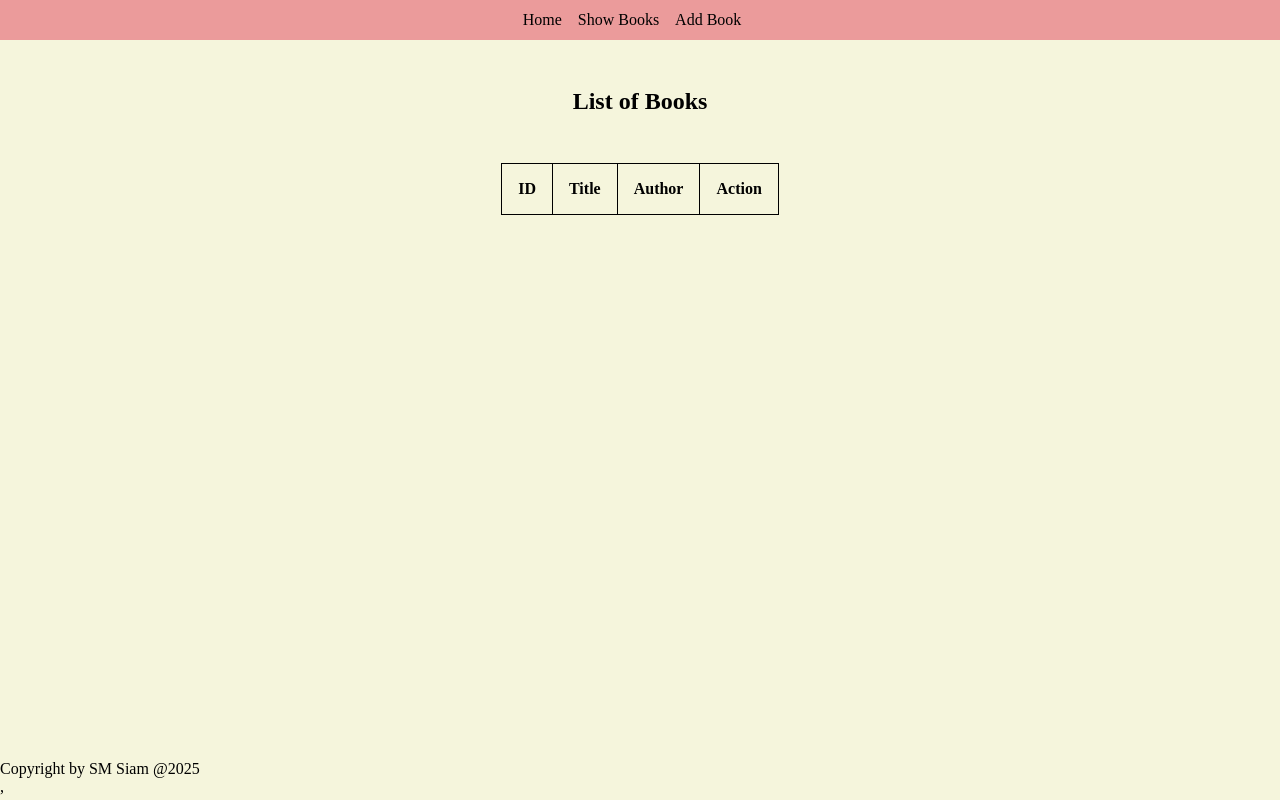
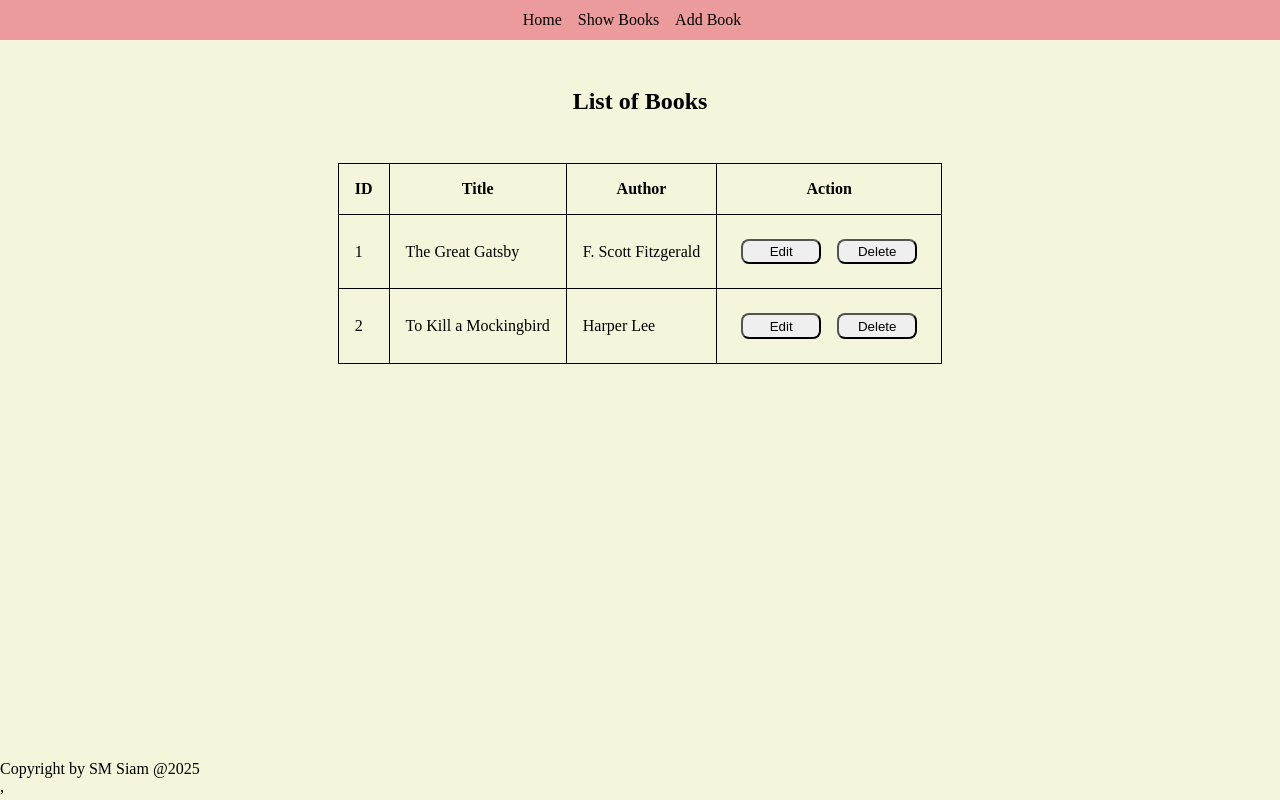
Before and after one commit to siam114/CRUD-using-toolkit, a React (Vite) app: page /show-books in a window 1280 px wide. Built offline with nearby package versions, Linux system fonts and the light colour scheme.

Commit message:
mapping books data

```diff
--- a/src/features/books/BooksView.jsx
+++ b/src/features/books/BooksView.jsx
@@ -16,6 +16,22 @@ const BooksView = () => {
             <th>Action</th>
           </tr>
         </thead>
+        <tbody>
+          {books && books.map((book) => {
+            const { id, title, author } = book;
+            return (
+              <tr key={id}>
+                <td>{id}</td>
+                <td>{title}</td>
+                <td>{author}</td>
+                <td>
+                  <button>Edit</button>
+                  <button>Delete</button>
+                </td>
+              </tr>
+            )
+          })}
+        </tbody>
       </table>
     </div>
   )
```
